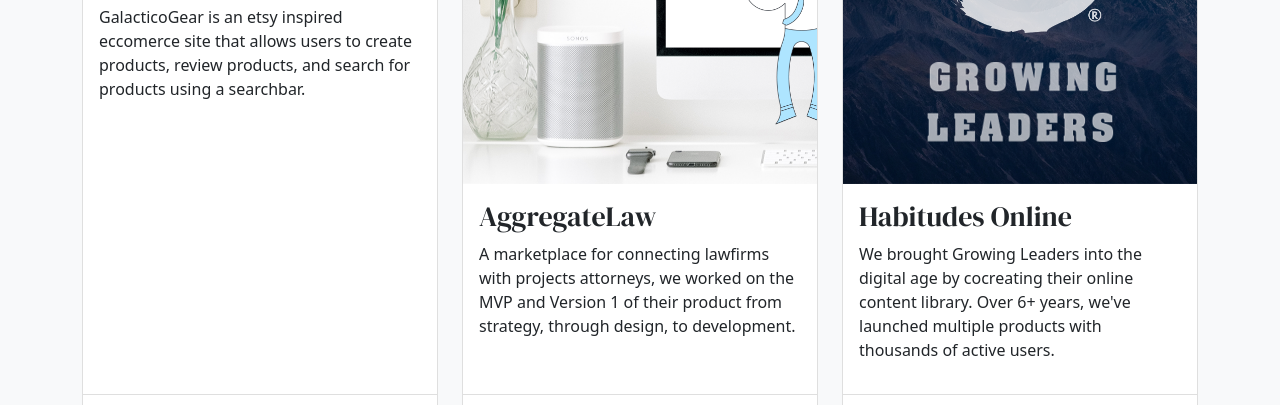
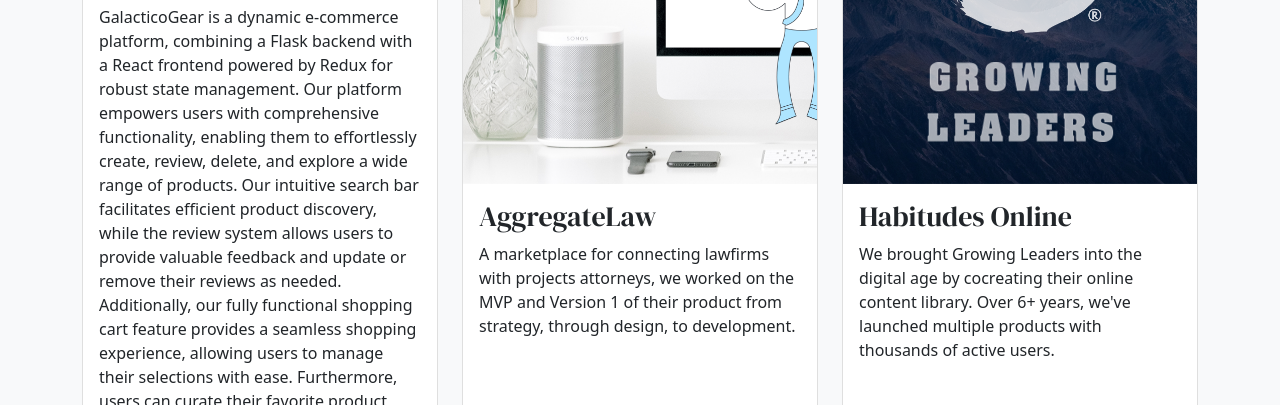
Before and after one commit to JohnDoe4991/JohnDoe4991.github.io, a plain HTML site: page index.html in a window 1280 px wide. Shown: the part 1869-2274 px from the top of the page. Drawn offline with nearby package versions, Linux system fonts and the light colour scheme.

Commit message:
galacticogear

```diff
--- a/index.html
+++ b/index.html
@@ -83,7 +83,7 @@
             <div class='card-body'>
 
               <h3>Galactico Gear</h3>
-              <p class='mb-3'>GalacticoGear is an etsy inspired eccomerce site that allows users to create products, review products, and search for products using a searchbar.</p>
+              <p class='mb-3'>GalacticoGear is a dynamic e-commerce platform, combining a Flask backend with a React frontend powered by Redux for robust state management. Our platform empowers users with comprehensive functionality, enabling them to effortlessly create, review, delete, and explore a wide range of products. Our intuitive search bar facilitates efficient product discovery, while the review system allows users to provide valuable feedback and update or remove their reviews as needed. Additionally, our fully functional shopping cart feature provides a seamless shopping experience, allowing users to manage their selections with ease. Furthermore, users can curate their favorite product selections, accessible through a dedicated Favorites page, enhancing their personalized shopping experience.</p>
 
             </div>
             <div class='card-footer'>
```
